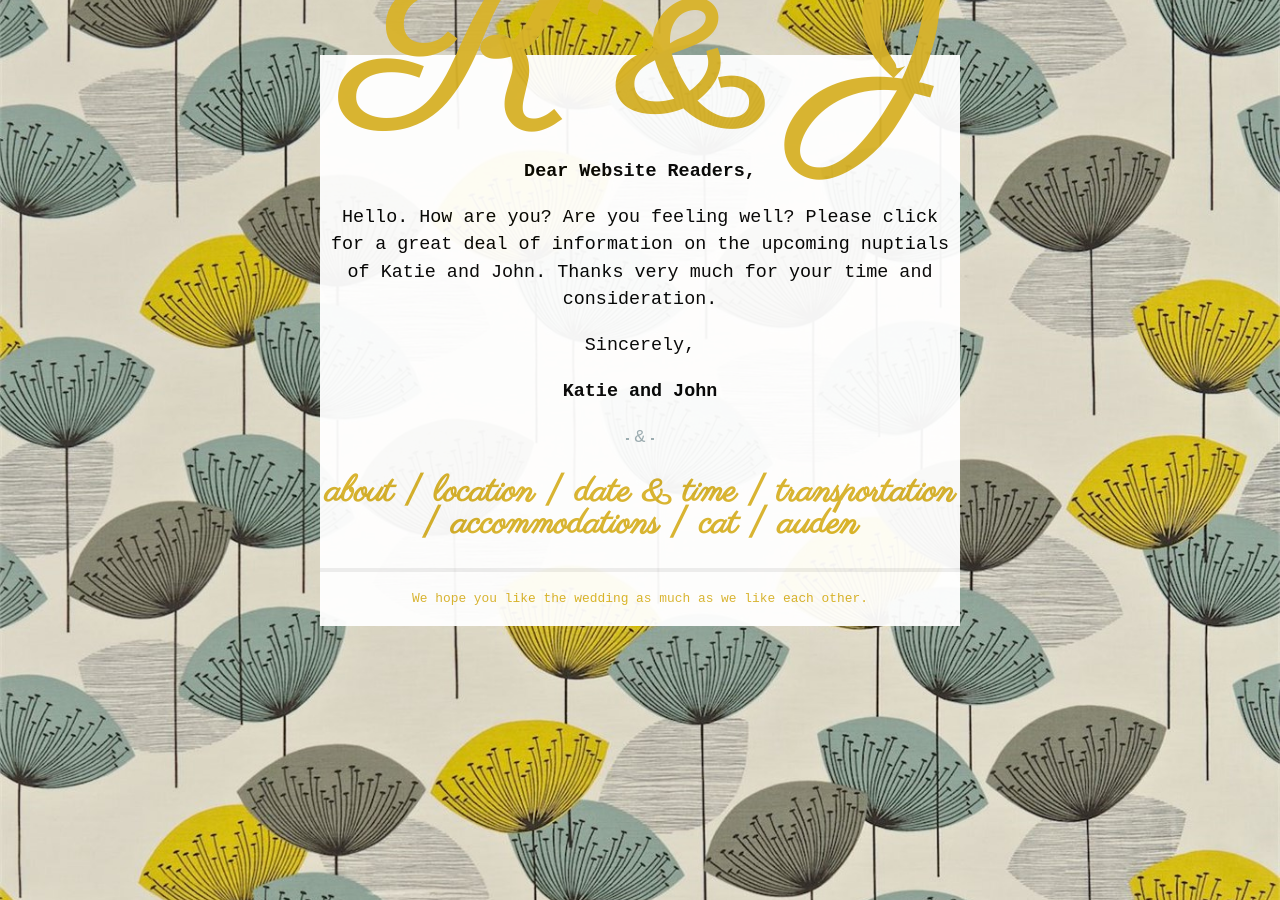
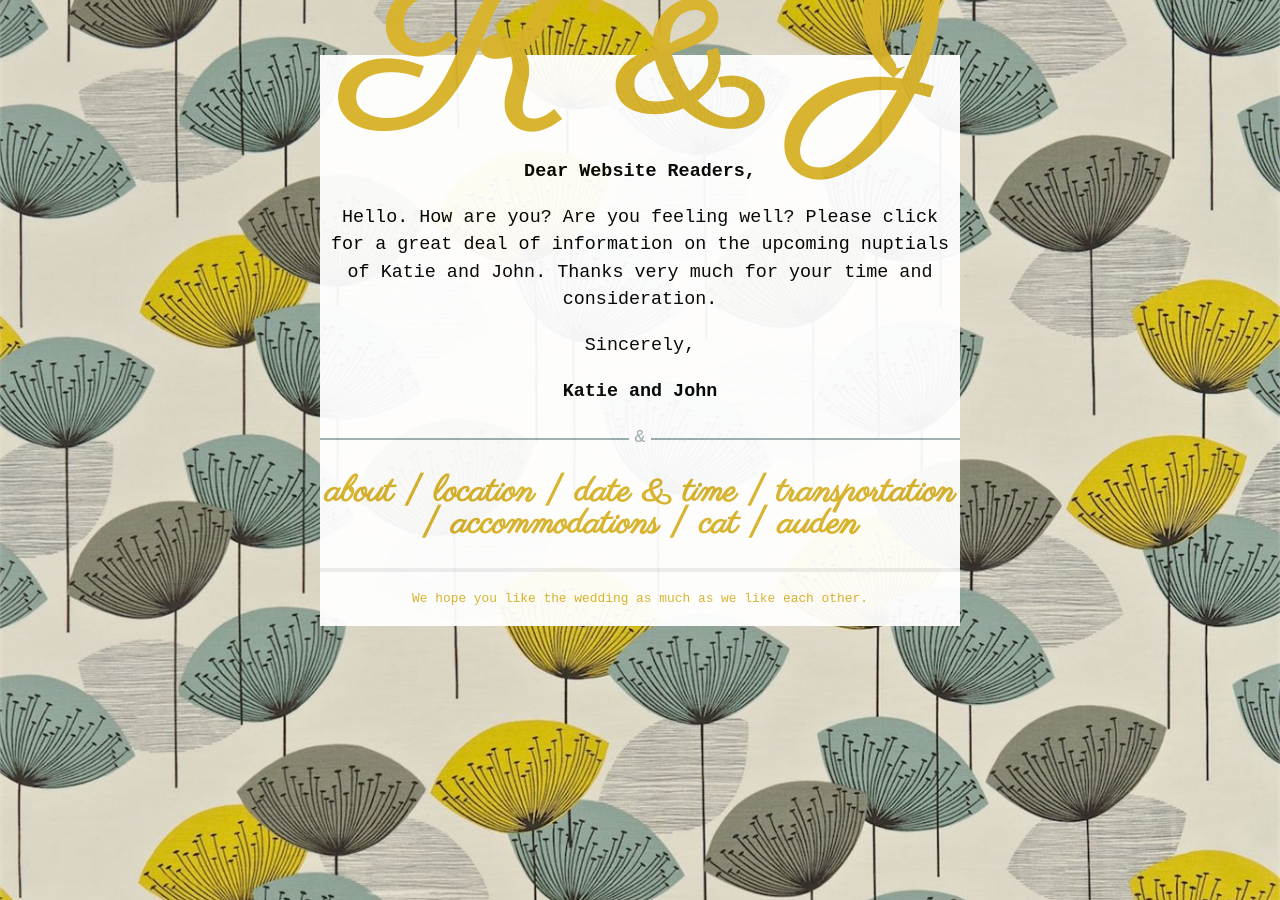
Before and after one commit to jrladd/kmarriesj, a Jekyll site: the page built from index.md, in a window 1280 px wide. Built offline with Jekyll 4.4.1, drawn with Linux system fonts in a browser that asks for light colours; Markdown is read by kramdown in place of the engine named in the settings.

Commit message:
add responsive design elements

```diff
--- a/css/main.css
+++ b/css/main.css
@@ -33,6 +33,9 @@
 
 h1 { margin-bottom: 1em; }
 p { margin: 1em 0; }
+
+img { max-width: 80%;
+	max-height: 80%; }
 
 a         { color: #D9B32A;
 	    text-decoration: none; }
@@ -84,7 +87,6 @@
   font-weight: bold;
   text-decoration: none;
   font-size: 200%;
-  display: inline;
 }
 
 .title {
@@ -133,7 +135,7 @@
     content: "";
     position: absolute;
     top: 50%;
-    width: 30%;
+    width: 25em;
     height: 2px;
     background: #9EAEB3;
 }
```
